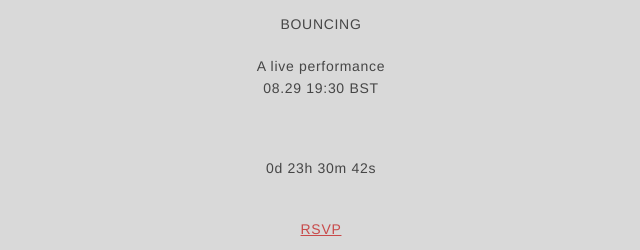
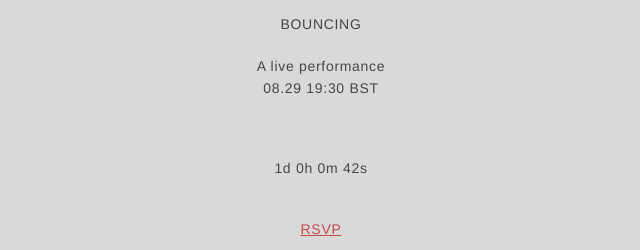
Before and after one commit to ruiqimmm/bouncing, a plain HTML site: page index.html in a window 1280 px wide. Shown: the top 250 px of the page, 319-959 px from the left. Drawn offline with Linux system fonts and the light colour scheme.

Commit message:
Update index.html

```diff
--- a/index.html
+++ b/index.html
@@ -124,12 +124,15 @@
     </p>
 
     <script>
-        // 倒计时
-        const eventTime = new Date('2025-08-29T18:00:00Z');
+        const eventTime = new Date('2025-08-29T18:30:00Z');
         const el = document.getElementById('countdown');
+
         function updateCountdown() {
             const ms = eventTime - new Date();
-            if (ms <= 0) { el.textContent = 'Event started!'; return; }
+            if (ms <= 0) {
+                el.textContent = 'Event started!';
+                return;
+            }
             const s = Math.floor(ms / 1000);
             const d = Math.floor(s / 86400);
             const h = Math.floor((s % 86400) / 3600);
@@ -137,6 +140,7 @@
             const sec = s % 60;
             el.textContent = `${d}d ${h}h ${m}m ${sec}s`;
         }
+
         updateCountdown();
         setInterval(updateCountdown, 1000);
     </script>
```
